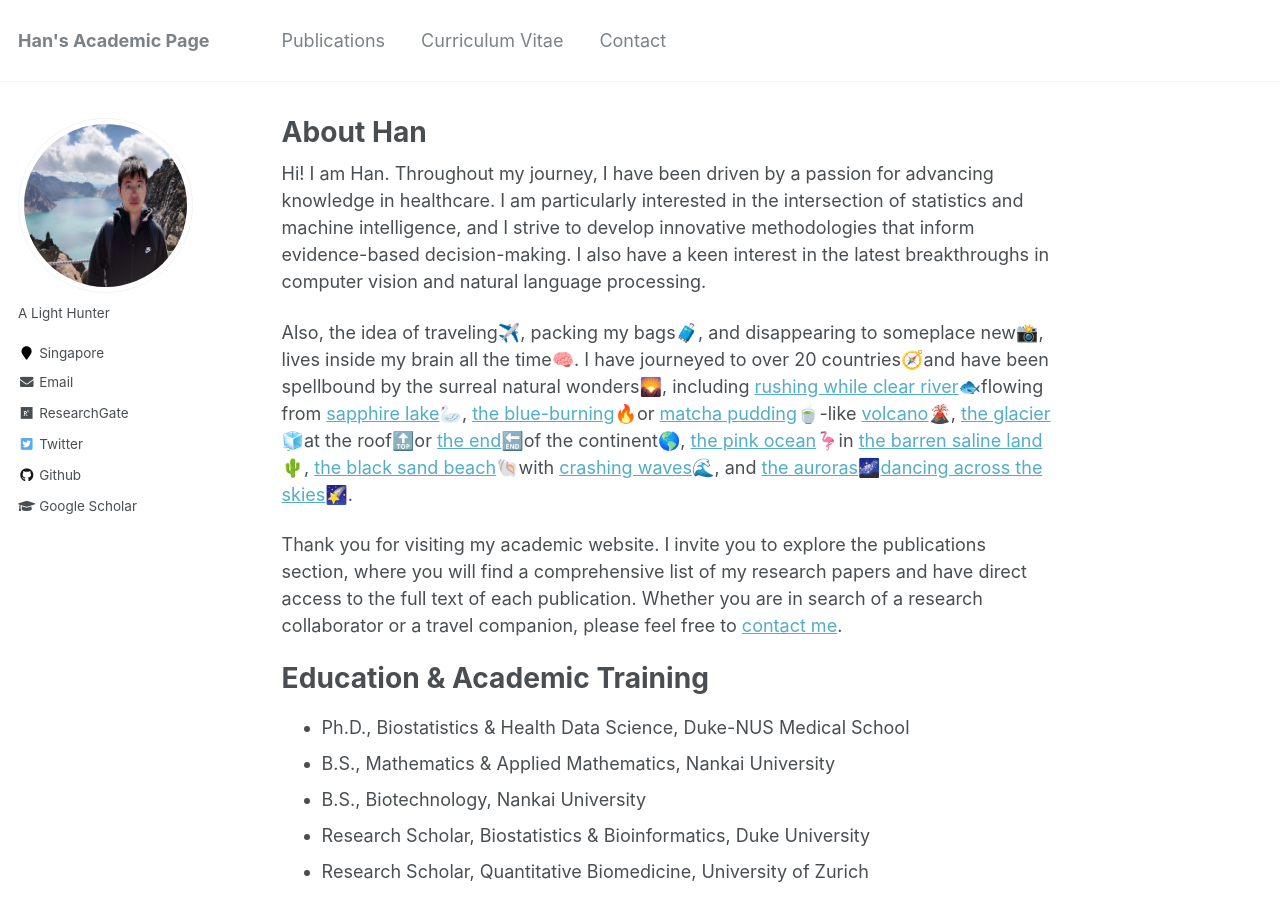
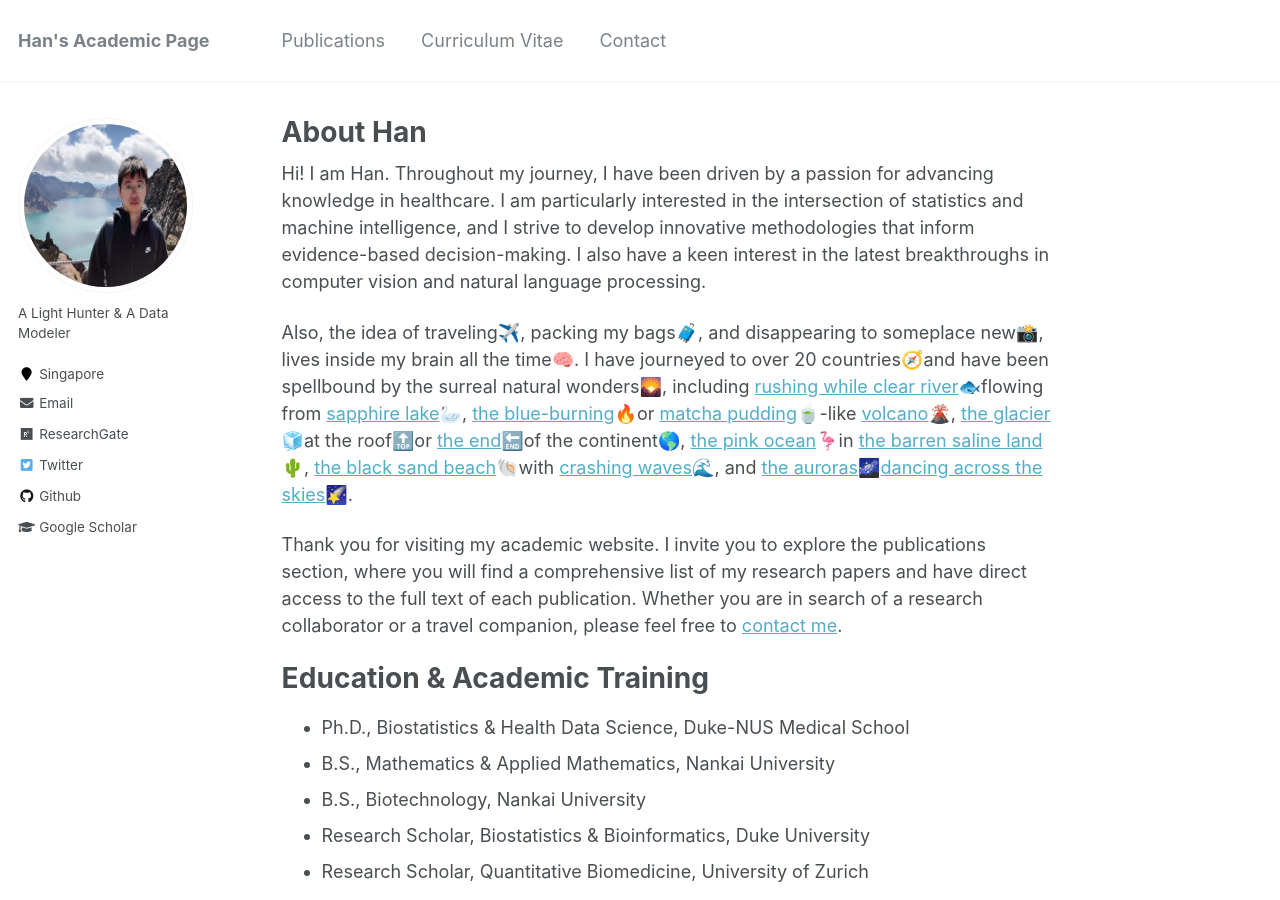
Before and after one commit to Han-Yuan-Med/Han-Yuan-Med.github.io, a Jekyll site: the page built from _pages/about.md, in a window 1280 px wide and 900 px high. Built offline with Jekyll 4.4.1, drawn with Linux system fonts in a browser that asks for light colours.

Commit message:
Update _config.yml

```diff
--- a/_config.yml
+++ b/_config.yml
@@ -82,7 +82,7 @@ analytics:
 author:
   name             :
   avatar           : "Han.png"
-  bio              : "A Light Hunter"
+  bio              : "A Light Hunter & A Data Modeler"
   location         : "Singapore"
   employer         :
   pubmed           :
```
